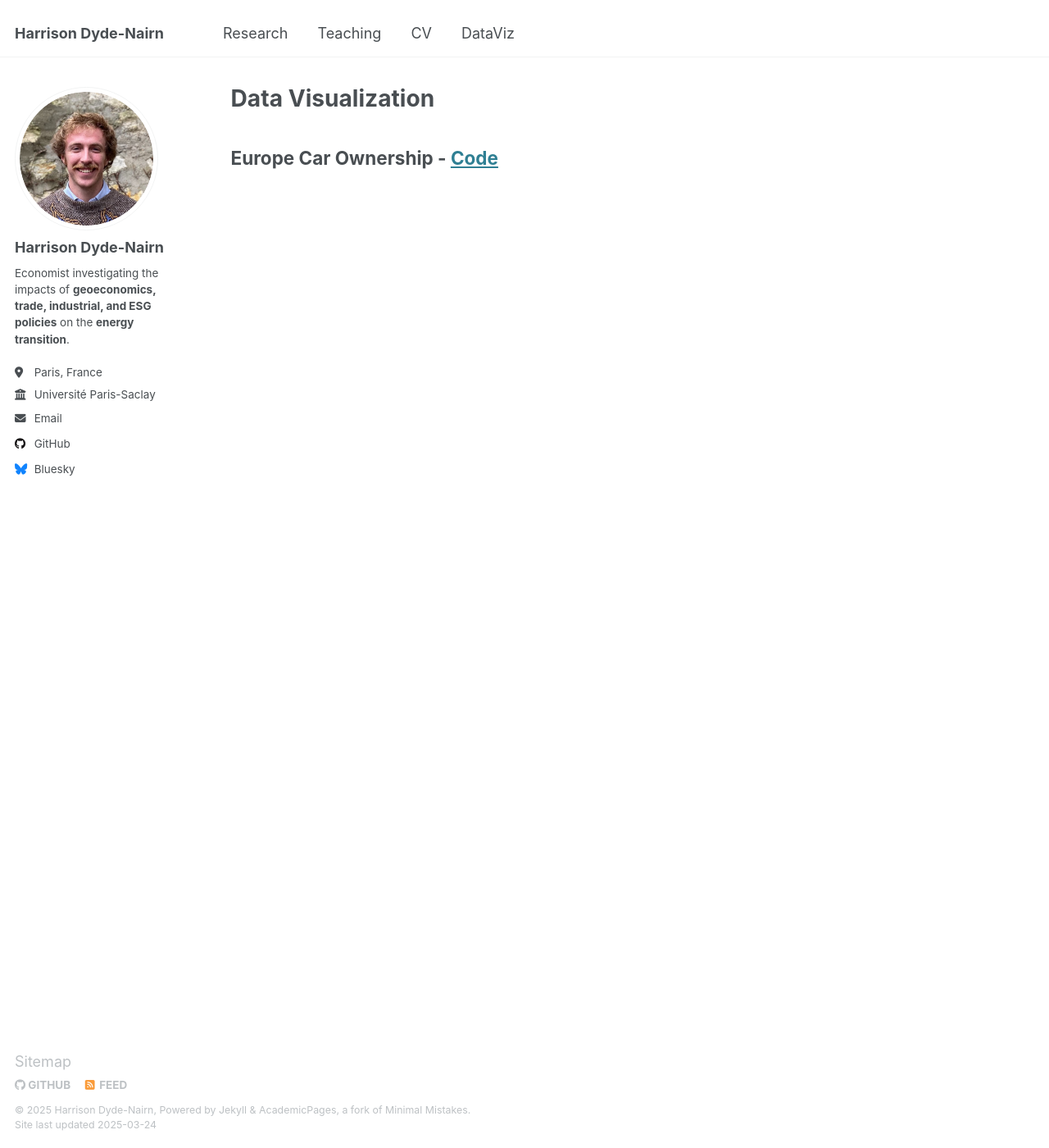
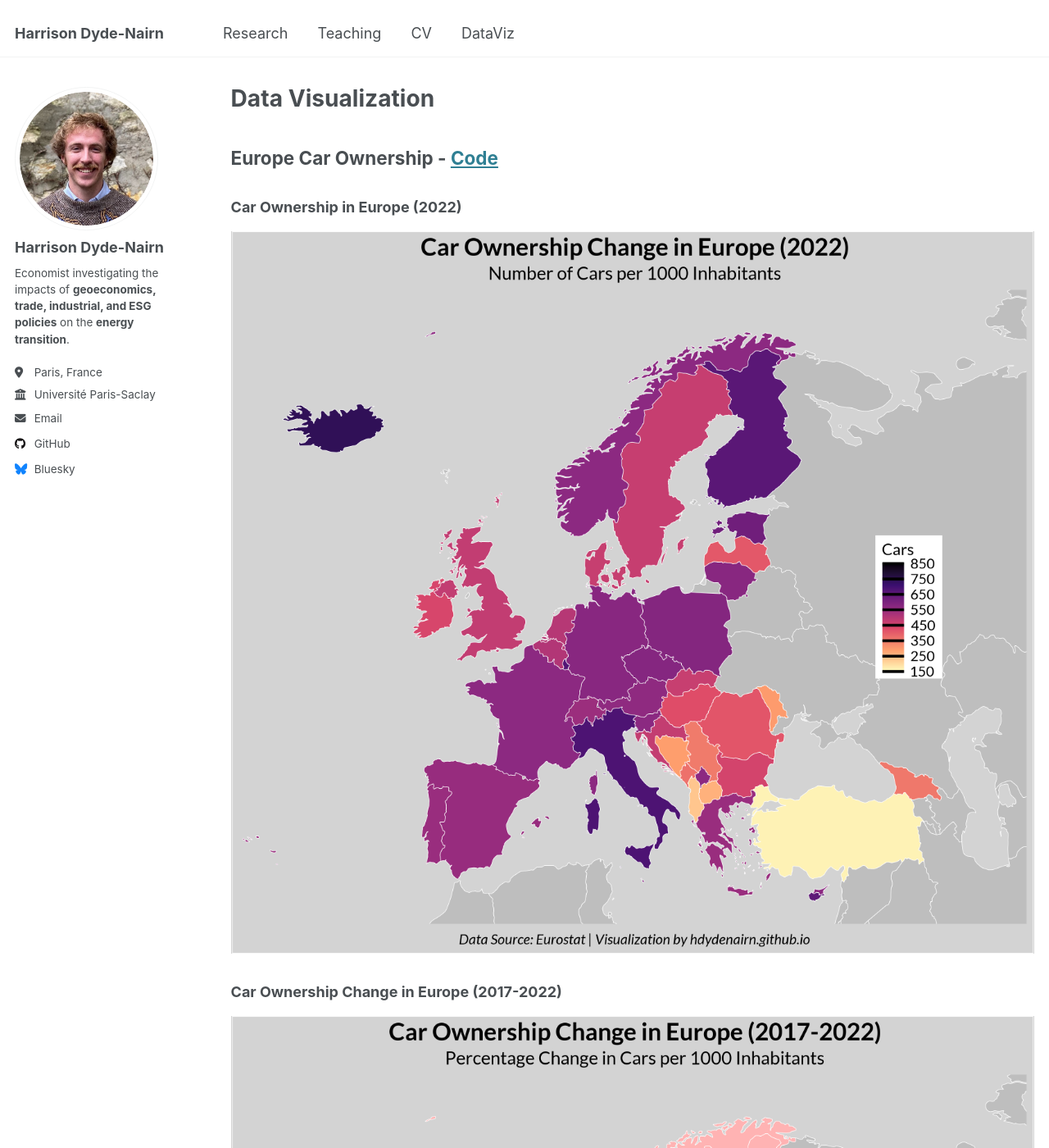
Before and after one commit to hdydenairn/hdydenairn.github.io, a Jekyll site: the page built from _pages/dataviz.md, in a window 1280 px wide and 1400 px high. Shown: the whole window at 82% size. Built offline with Jekyll 4.4.1, drawn with Linux system fonts in a browser that asks for light colours.

Commit message:
Update dataviz.md

```diff
--- a/_pages/dataviz.md
+++ b/_pages/dataviz.md
@@ -6,3 +6,9 @@ author_profile: true
 ---
 
 ## Europe Car Ownership - [Code](https://github.com/hdydenairn/_cartography/blob/main/_eurostat/_car_ownership_europe.R)
+
+### Car Ownership in Europe (2022)
+![Car Ownership 2022](https://hdydenairn.github.io/images/car_ownership_2022.png)
+
+### Car Ownership Change in Europe (2017-2022)
+![Car Ownership Change 2017-2022](https://hdydenairn.github.io/images/car_ownership_change_2017_2022.png)
```
